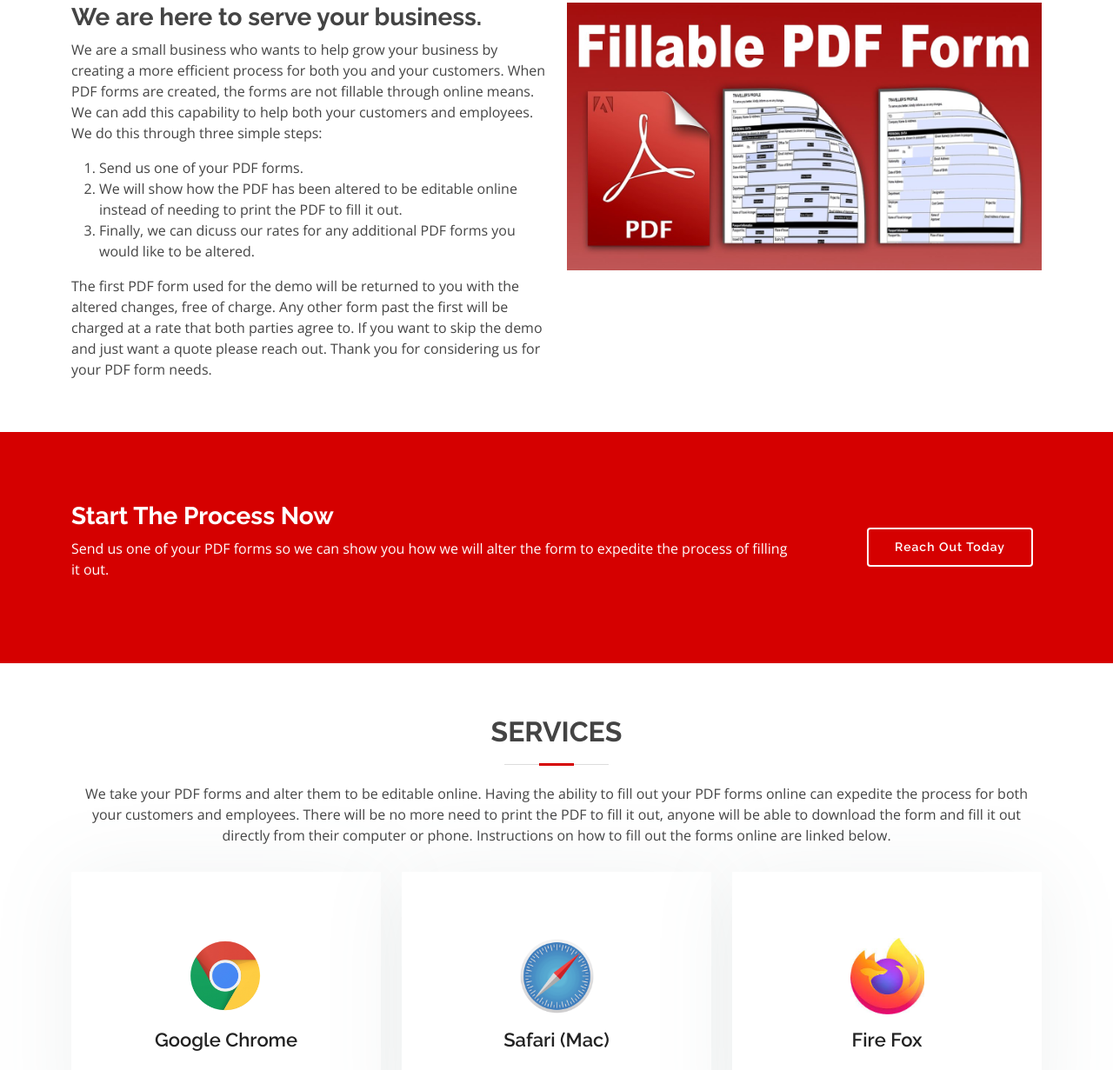
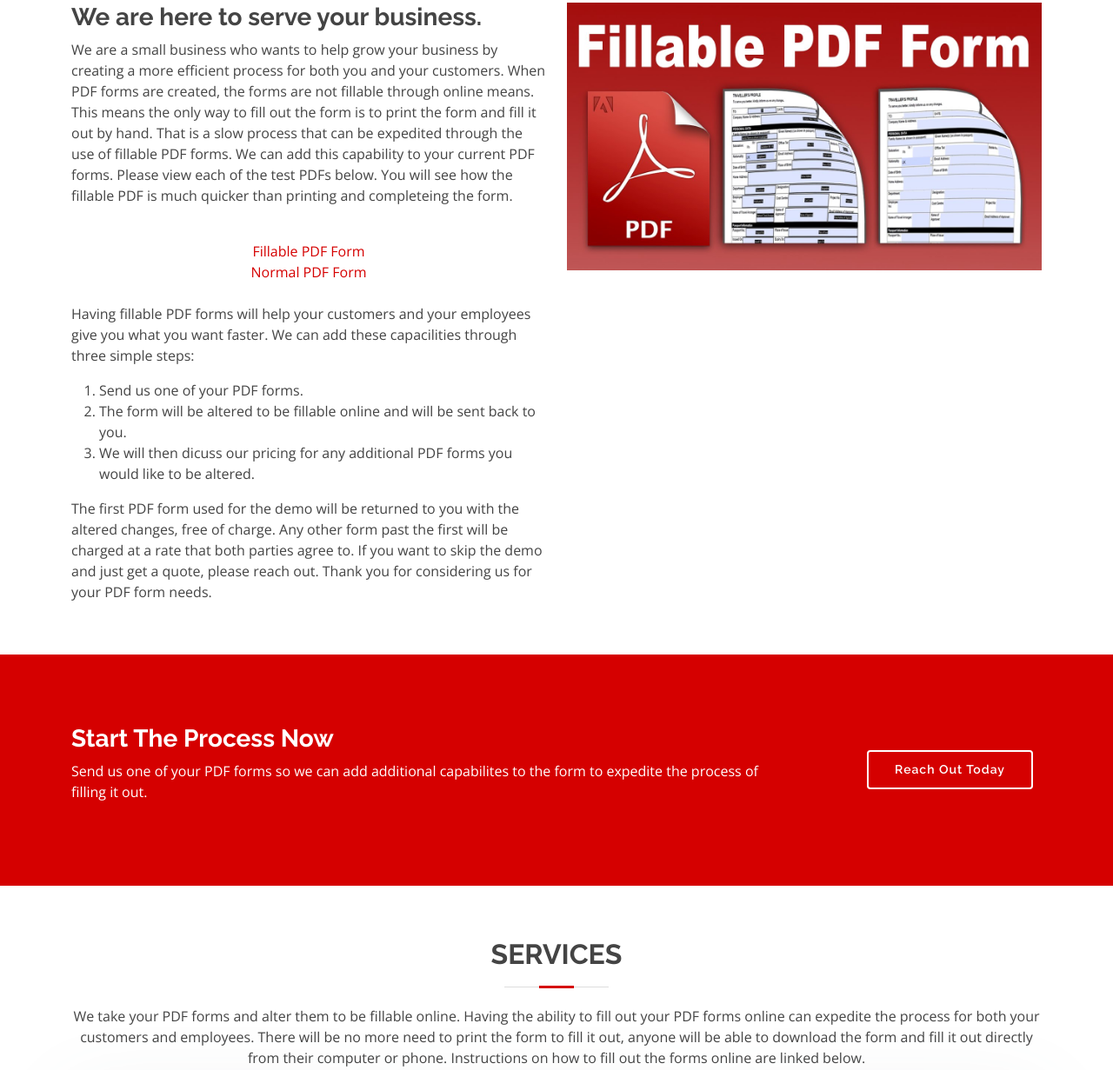
Before and after one commit to Dallincharters/Dallincharters.github.io, a plain HTML site: page index.html in a window 1280 px wide. Shown: the part 835-2066 px from the top of the page at 87% size. Drawn offline with nearby package versions, Linux system fonts and the light colour scheme.

Commit message:
Update index.html

```diff
--- a/index.html
+++ b/index.html
@@ -119,18 +119,27 @@
             <h3>We are here to serve your business.</h3>
             <p>
               We are a small business who wants to help grow your business by creating a more efficient process
-               for both you and your customers. When PDF forms are created, the forms are not fillable through online means.
-               We can add this capability to help both your customers and employees. We do this through three simple steps:
+              for both you and your customers. When PDF forms are created, the forms are not fillable through online means. This
+              means the only way to fill out the form is to print the form and fill it out by hand. That is a slow process
+              that can be expedited through the use of fillable PDF forms. We can add this capability to your current PDF forms. Please view
+              each of the test PDFs below. You will see how the fillable PDF is much quicker than printing and completeing the form.<br><br>
+
+            <center>
+            <a href="/assets/forms/Fillable.pdf" target="_blank">Fillable PDF Form</a><br>
+            <a href="/assets/forms/Normal.pdf" target="_blank">Normal PDF Form</a><br><br>
+            </center>
+
+              Having fillable PDF forms will help your customers and your employees give you what you want faster. We can add these capacilities through three simple steps:
             </p>
             <ol>
               <li> Send us one of your PDF forms.</li>
-              <li> We will show how the PDF has been altered to be editable online instead of needing to print the PDF to fill it out.</li>
-              <li> Finally, we can dicuss our rates for any additional PDF forms you would like to be altered.</li>
+              <li> The form will be altered to be fillable online and will be sent back to you.</li>
+              <li> We will then dicuss our pricing for any additional PDF forms you would like to be altered.</li>
 
             </ol>
             <p>
               The first PDF form used for the demo will be returned to you with the altered changes, free of charge. Any other form
-              past the first will be charged at a rate that both parties agree to. If you want to skip the demo and just want a quote
+              past the first will be charged at a rate that both parties agree to. If you want to skip the demo and just get a quote,
               please reach out. Thank you for considering us for your PDF form needs.
             </p>
           </div>
@@ -146,7 +155,7 @@
         <div class="row">
           <div class="col-lg-9 text-center text-lg-start">
             <h3>Start The Process Now</h3>
-            <p>Send us one of your PDF forms so we can show you how we will alter the form to expedite the process of filling it out.</p>
+            <p>Send us one of your PDF forms so we can add additional capabilites to the form to expedite the process of filling it out.</p>
           </div>
           <div class="col-lg-3 cta-btn-container text-center">
             <a class="cta-btn align-middle" href="#contact">Reach Out Today</a>
@@ -162,8 +171,8 @@
 
         <div class="section-title">
           <h2>Services</h2>
-          <h8>We take your PDF forms and alter them to be editable online. Having the ability to fill out your PDF forms online
-            can expedite the process for both your customers and employees. There will be no more need to print the PDF to fill it out,
+          <h8>We take your PDF forms and alter them to be fillable online. Having the ability to fill out your PDF forms online
+            can expedite the process for both your customers and employees. There will be no more need to print the form to fill it out,
             anyone will be able to download the form and fill it out directly from their computer or phone. Instructions on how to
             fill out the forms online are linked below.
           </h8>
```
